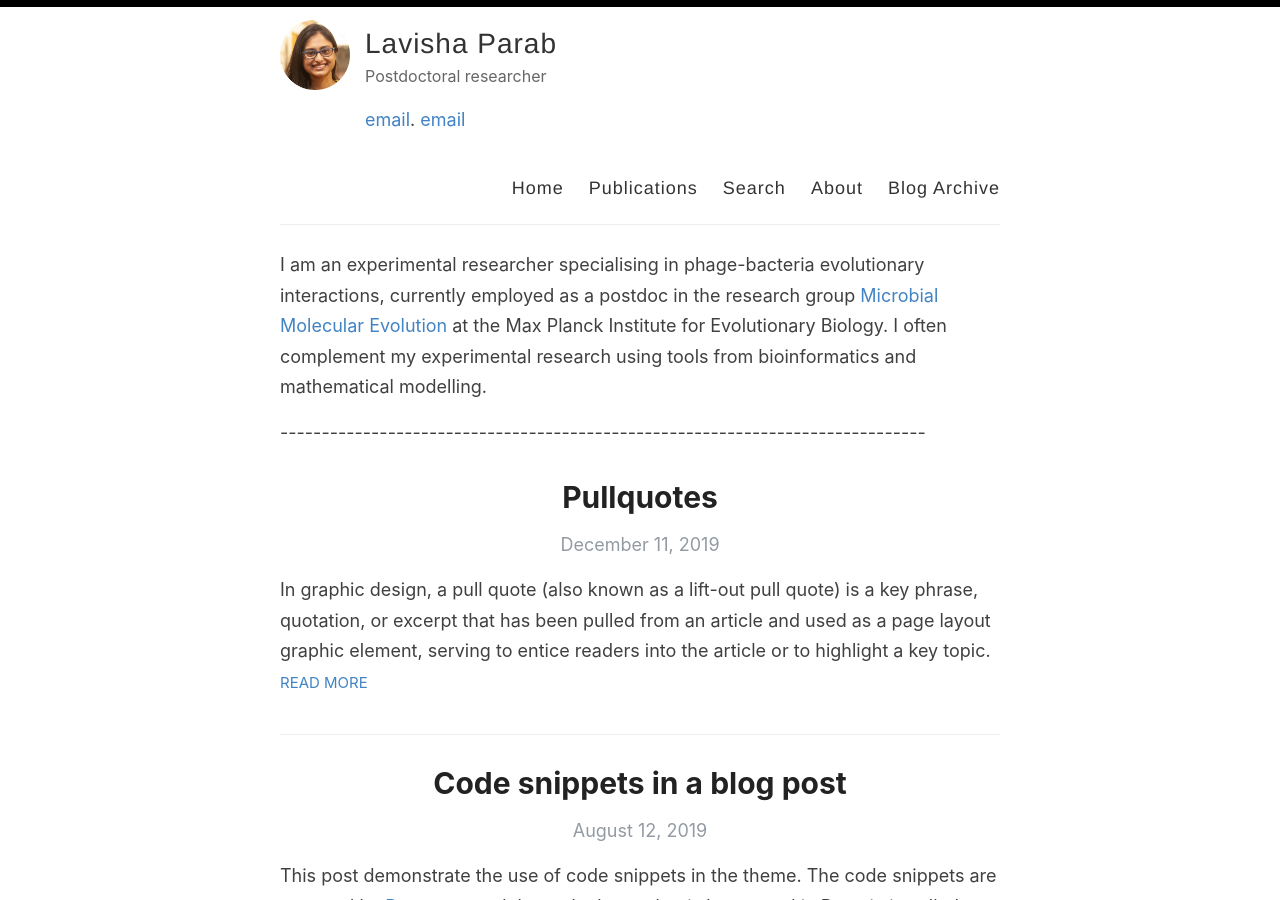
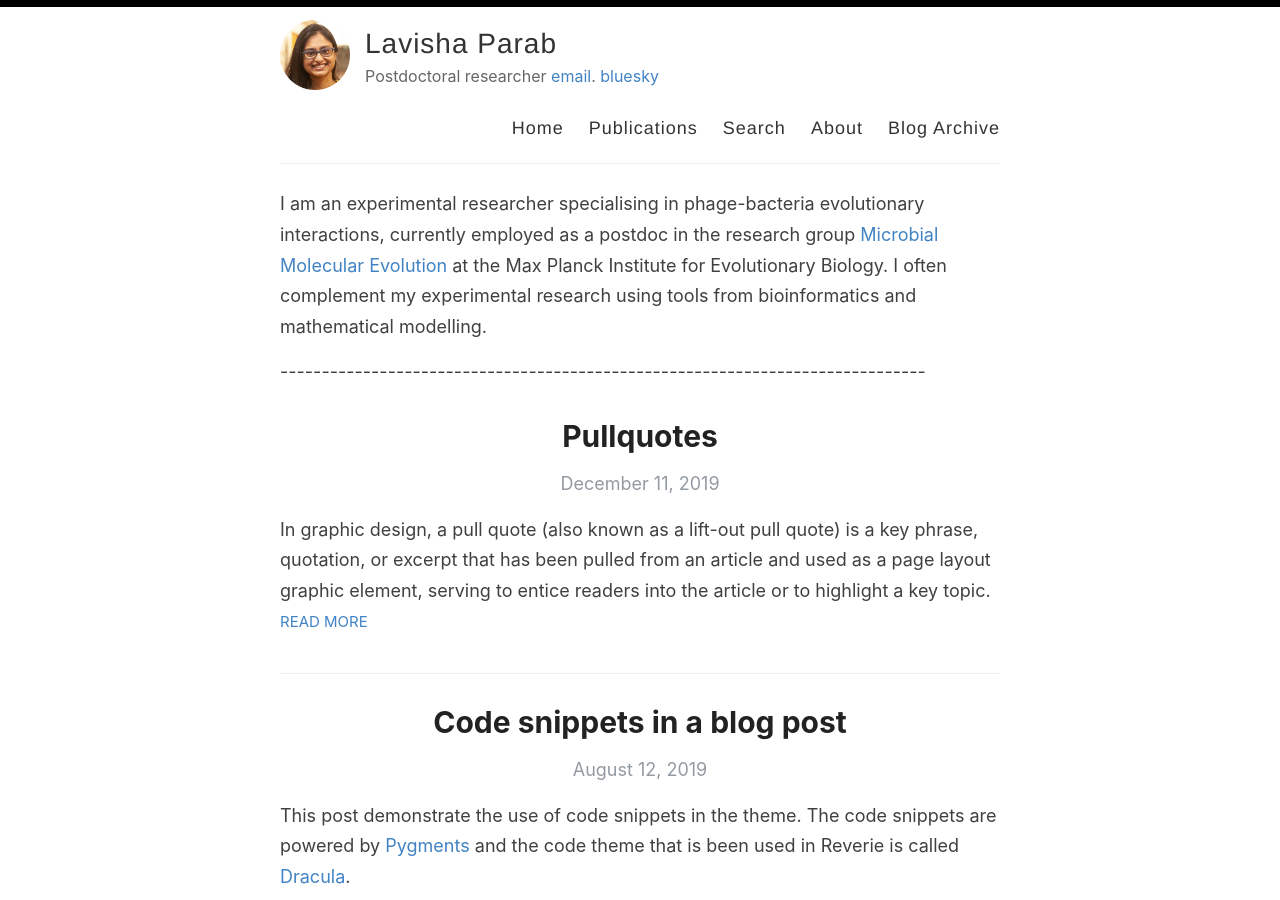
Before and after one commit to lavishaparab/lavishaparab.github.io, a Jekyll site: the page built from index.html, in a window 1280 px wide and 900 px high. Built offline with Jekyll 4.4.1, drawn with Linux system fonts in a browser that asks for light colours; the list of posts is cut into pages by our own code.

Commit message:
Update default.html
trying to put email header links in the site description postdoc researcher

```diff
--- a/_layouts/default.html
+++ b/_layouts/default.html
@@ -24,8 +24,9 @@
 
             <div class="site-info">
               <h1 class="site-name"><a href="{{ site.baseurl }}/">{{ site.name }}</a></h1>
-              <p class="site-description">{{ site.description }}</p>
-              <p> {% if site.footer-links.email %}<a href="mailto:{{ site.footer-links.email }}">email</a>{% endif %}. {% if site.footer-links.email %}<a href="mailto:{{ site.footer-links.email }}">email</a>{% endif %} </p>
+              <p class="site-description">{{ site.description }}
+              {% if site.footer-links.email %}<a href="mailto:{{ site.footer-links.email }}">email</a>{% endif %}. {% if site.footer-links.bluesky %}<a href="https://bsky.app/profile/{{ site.footer-links.bluesky }}">bluesky</a>{% endif %}
+              </p>
             </div>
 
             <nav>
```
